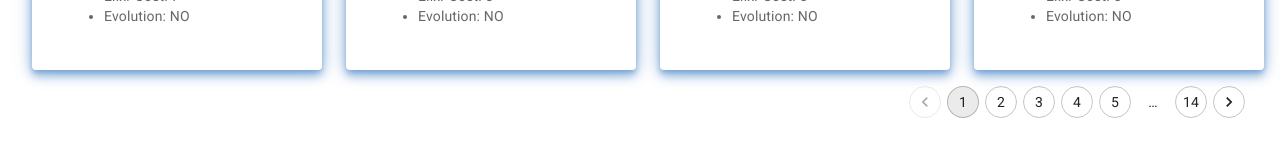
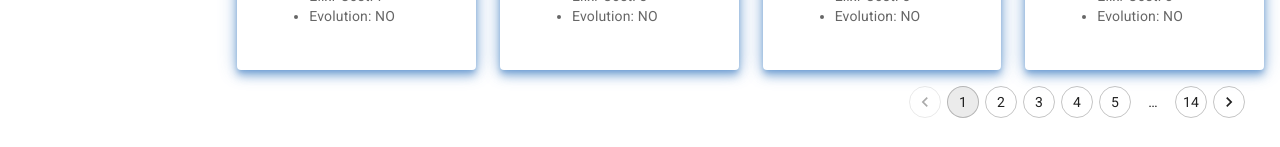
Before and after one commit to Statcraftlk/game-stat-analysis-frontend, a React (Vite) app: page / in a window 1280 px wide. Shown: the part 798-945 px from the top of the page. Built offline with nearby package versions, Linux system fonts and the light colour scheme.

Commit message:
fix:responsiveness issue

```diff
--- a/src/App.jsx
+++ b/src/App.jsx
@@ -11,7 +11,11 @@ function App() {
       <BrowserRouter>
         <Box>
           <Navbar />
-          <Stack direction="row" spacing={2} justifyContent="space-between">
+          <Stack
+            direction="row"
+            justifyContent="space-between"
+            spacing={{ xs: 0, md: 2 }} // Add the spacing prop here
+          >
             <Sidebar />
             <ContentArea />
           </Stack>
--- a/src/components/Sidebar.jsx
+++ b/src/components/Sidebar.jsx
@@ -15,7 +15,7 @@ const Sidebar = () => {
     <Box
       flex={1}
       pt={2}
-      sx={{ display: { xs: "none", sm: "none", md: "none" } }}
+      sx={{ display: { xs: "none", sm: "none", lg: "block" } }}
     >
       <Box position="fixed">
         <List>
--- a/src/components/content/AllCards.jsx
+++ b/src/components/content/AllCards.jsx
@@ -36,11 +36,7 @@ const AllCards = () => {
           );
         })}
       </Grid>
-      <Stack
-        spacing={2}
-        sx={{ float: "right", display: "flex", justifyContent: "center" }}
-        padding={2}
-      >
+      <Stack spacing={2} sx={{ float: "right" }} padding={2}>
         <Pagination
           count={Math.ceil(cards.items.length / 8)}
           variant="outlined"
```
